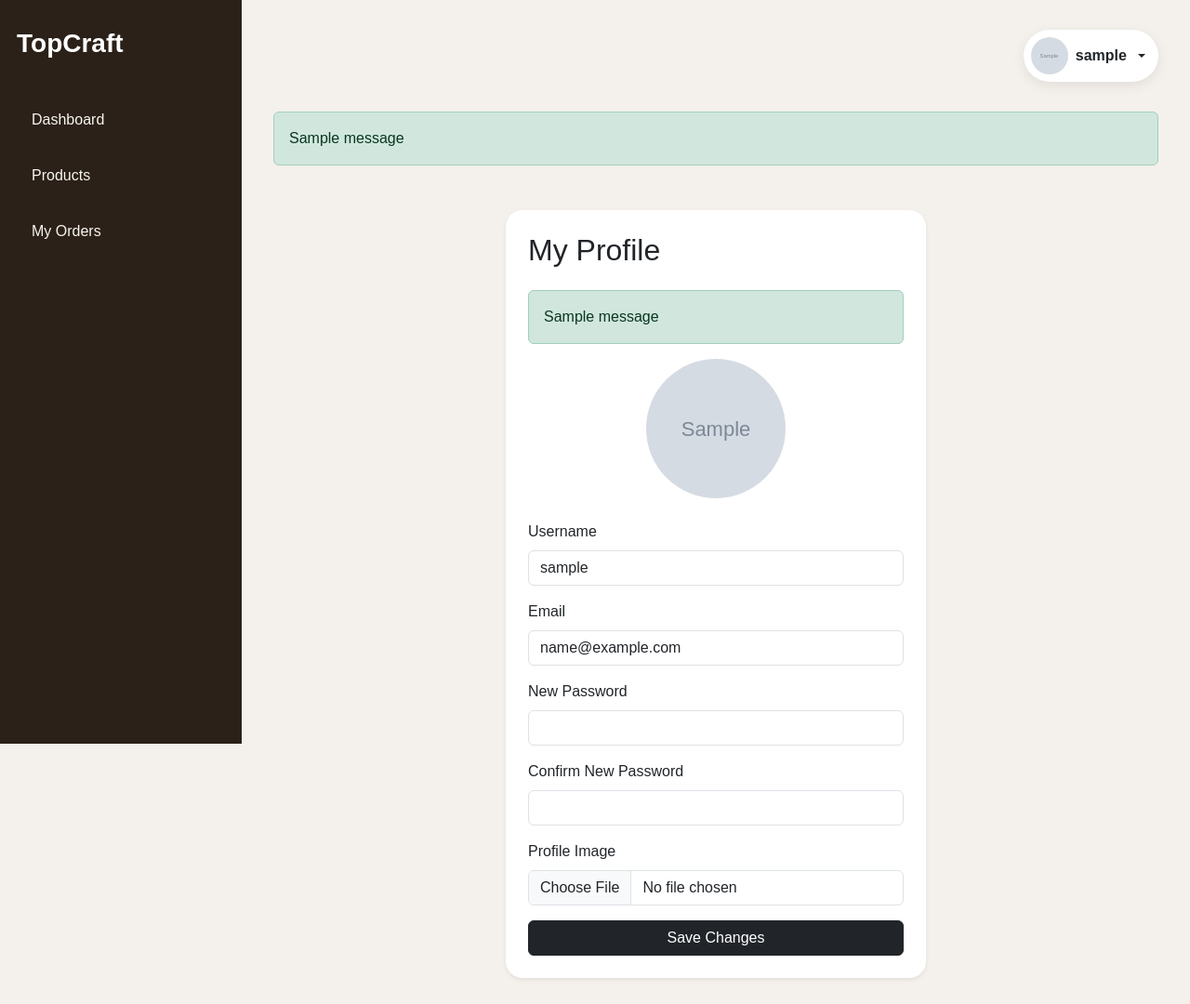
After one commit to Kyahade/topcraft-django, a Django app: page /customer/profile/ in a window 1280 px wide. The commit adds this page. Shown: the whole page at 93% size. Run offline with Django 5.2, Linux system fonts and the light colour scheme; a user stored in the database is signed in; tables that the repository leaves empty hold one stand-in row (values such as "Sample post"); grey boxes marked "Sample" are stand-in pictures; one stand-in notice (Sample message) is shown.

Commit message:
Added customer registration and profile system

```diff
--- a/core/forms.py
+++ b/core/forms.py
@@ -1,5 +1,7 @@
+from email.mime import image
+
 from django import forms
-from .models import Worker, InventoryItem, Order, Project, CustomRequest, StandardProduct
+from .models import Worker, InventoryItem, Order, Project, CustomRequest, StandardProduct, UserProfile
 from django.utils import timezone
 
 class WorkerForm(forms.ModelForm):
@@ -46,3 +48,81 @@ class StandardProductForm(forms.ModelForm):
     class Meta:
         model = StandardProduct
         fields = '__all__'
+
+class CustomerProfileForm(forms.ModelForm):
+    username = forms.CharField(max_length=150)
+    email = forms.EmailField(required=True)
+
+    new_password = forms.CharField(
+        widget=forms.PasswordInput(),
+        required=False
+    )
+
+    confirm_password = forms.CharField(
+        widget=forms.PasswordInput(),
+        required=False
+    )
+
+    class Meta:
+        model = UserProfile
+        fields = ['profile_image']
+
+    def __init__(self, *args, **kwargs):
+        self.user = kwargs.pop('user', None)
+        super().__init__(*args, **kwargs)
+
+        if self.user:
+            self.fields['username'].initial = self.user.username
+            self.fields['email'].initial = self.user.email
+
+        for field in self.fields.values():
+            field.widget.attrs.update({
+                'class': 'form-control'
+            })
+
+    def clean(self):
+        cleaned_data = super().clean()
+
+        new_password = cleaned_data.get('new_password')
+        confirm_password = cleaned_data.get('confirm_password')
+
+        if new_password:
+            if new_password != confirm_password:
+                raise forms.ValidationError("Passwords do not match.")
+
+            if len(new_password) < 8:
+                raise forms.ValidationError("Password must be at least 8 characters long.")
+
+
+        return cleaned_data
+
+    def clean_profile_image(self):
+        image = self.cleaned_data.get('profile_image')
+
+        if image:
+            valid_types = ['image/jpeg', 'image/png', 'image/webp']
+
+            if image.content_type not in valid_types:
+                raise forms.ValidationError(
+                    "Only JPG, PNG, and WEBP images are allowed."
+                )
+
+        return image
+
+    def save(self, commit=True):
+        profile = super().save(commit=False)
+
+        if self.user:
+            self.user.username = self.cleaned_data['username']
+            self.user.email = self.cleaned_data['email']
+
+            new_password = self.cleaned_data.get('new_password')
+
+            if new_password:
+                self.user.set_password(new_password)
+
+            if commit:
+                self.user.save()
+                profile.save()
+
+        return profile
--- a/core/templates/customer/base.html
+++ b/core/templates/customer/base.html
@@ -2,11 +2,12 @@
 <html>
 <head>
     <title>TopCraft Customer</title>
+
     <link href="https://cdn.jsdelivr.net/npm/bootstrap@5.3.7/dist/css/bootstrap.min.css" rel="stylesheet">
 
     <style>
         body {
-            background-color: #f5f6f7;
+            background-color: #f4f1ec;
             font-family: Arial, sans-serif;
             margin: 0;
         }
@@ -18,56 +19,73 @@
 
         .sidebar {
             width: 260px;
-            background-color: #212529;
+            background: #2b2118;
             color: white;
-            padding: 24px 18px;
+            padding: 26px 18px;
             position: fixed;
             top: 0;
             left: 0;
             bottom: 0;
         }
 
-        .sidebar h2 {
+        .brand {
             font-size: 28px;
-            font-weight: 600;
-            margin-bottom: 35px;
+            font-weight: 700;
+            margin-bottom: 36px;
         }
 
         .sidebar a {
-            display: block;
-            color: white;
+            display: flex;
+            align-items: center;
+            color: #f8f5f0;
             text-decoration: none;
             font-weight: 500;
-            padding: 12px 16px;
+            padding: 13px 16px;
             margin-bottom: 10px;
-            border-radius: 6px;
+            border-radius: 12px;
         }
 
         .sidebar a:hover {
-            background-color: rgba(255, 255, 255, 0.08);
-        }
-
-        .logout-btn {
-            background-color: #dc3545 !important;
-            text-align: center;
-            margin-top: 35px;
+            background-color: rgba(255, 255, 255, 0.10);
         }
 
         .main-content {
             margin-left: 260px;
-            padding: 35px 28px;
+            padding: 28px 34px;
             width: calc(100% - 260px);
         }
 
+        .topbar {
+            height: 64px;
+            display: flex;
+            justify-content: flex-end;
+            align-items: center;
+            margin-bottom: 28px;
+        }
+
+        .profile-toggle {
+            background: white;
+            border-radius: 999px;
+            padding: 8px 14px 8px 8px;
+            box-shadow: 0 4px 14px rgba(0,0,0,0.08);
+        }
+
+        .profile-toggle img {
+            width: 40px;
+            height: 40px;
+            object-fit: cover;
+        }
+
         h1 {
-            font-size: 44px;
+            font-size: 42px;
             font-weight: 700;
+            color: #2b2118;
         }
 
         .card {
             border: none;
-            border-radius: 10px;
-            box-shadow: 0 2px 8px rgba(0,0,0,0.08);
+            border-radius: 18px;
+            box-shadow: 0 6px 18px rgba(0,0,0,0.08);
         }
     </style>
 </head>
@@ -77,16 +95,53 @@
 <div class="layout">
 
     <aside class="sidebar">
-        <h2>TopCraft</h2>
+        <div class="brand">TopCraft</div>
 
         <a href="{% url 'customer_dashboard' %}">Dashboard</a>
         <a href="{% url 'customer_products' %}">Products</a>
         <a href="{% url 'customer_orders' %}">My Orders</a>
-
-        <a href="{% url 'logout' %}" class="logout-btn">Logout</a>
     </aside>
 
     <main class="main-content">
+
+        <div class="topbar">
+            <div class="dropdown">
+
+                <a
+                    class="profile-toggle d-flex align-items-center gap-2 text-dark text-decoration-none dropdown-toggle"
+                    href="#"
+                    role="button"
+                    data-bs-toggle="dropdown"
+                >
+                    {% if request.user.userprofile.profile_image %}
+                        <img src="{{ request.user.userprofile.profile_image.url }}" class="rounded-circle">
+                    {% else %}
+                        <img src="https://via.placeholder.com/40" class="rounded-circle">
+                    {% endif %}
+
+                    <strong>{{ request.user.username }}</strong>
+                </a>
+
+                <ul class="dropdown-menu dropdown-menu-end shadow border-0">
+                    <li>
+                        <a class="dropdown-item" href="{% url 'customer_profile' %}">
+                            My Profile
+                        </a>
+                    </li>
+
+                    <li>
+                        <hr class="dropdown-divider">
+                    </li>
+
+                    <li>
+                        <a class="dropdown-item text-danger" href="{% url 'logout' %}">
+                            Logout
+                        </a>
+                    </li>
+                </ul>
+
+            </div>
+        </div>
 
         {% if messages %}
             {% for message in messages %}
@@ -101,5 +156,7 @@
 
 </div>
 
+<script src="https://cdn.jsdelivr.net/npm/bootstrap@5.3.7/dist/js/bootstrap.bundle.min.js"></script>
+
 </body>
 </html>
--- /dev/null
+++ b/core/templates/customer/profile.html
@@ -0,0 +1,122 @@
+{% extends 'customer/base.html' %}
+{% load static %}
+
+{% block content %}
+
+<div class="container mt-5">
+
+    <div class="row justify-content-center">
+
+        <div class="col-md-6">
+
+            {% if form.non_field_errors %}
+                <div class="alert alert-danger">
+                    {% for error in form.non_field_errors %}
+                        <p class="mb-0">{{ error }}</p>
+                    {% endfor %}
+                </div>
+            {% endif %}
+
+            <div class="card shadow-sm border-0">
+
+                <div class="card-body p-4">
+
+                    <h2 class="mb-4">
+                        My Profile
+                    </h2>
+
+                    {% if messages %}
+                        {% for message in messages %}
+                            <div class="alert alert-success">
+                                {{ message }}
+                            </div>
+                        {% endfor %}
+                    {% endif %}
+
+                    <div class="text-center mb-4">
+
+                        {% if profile.profile_image %}
+                            <img
+                                src="{{ profile.profile_image.url }}"
+                                class="rounded-circle"
+                                width="150"
+                                height="150"
+                                style="object-fit: cover;"
+                            >
+                        {% else %}
+                            <img
+                                src="https://via.placeholder.com/150"
+                                class="rounded-circle"
+                                width="150"
+                                height="150"
+                            >
+                        {% endif %}
+
+                    </div>
+
+                    <form method="POST" enctype="multipart/form-data">
+
+                        {% csrf_token %}
+
+                        <div class="mb-3">
+
+                            <label class="form-label">
+                                Username
+                            </label>
+
+                            {{ form.username }}
+
+                        </div>
+
+                        <div class="mb-3">
+
+                            <label class="form-label">
+                                Email
+                            </label>
+
+                            {{ form.email }}
+
+                        </div>
+
+                        <div class="mb-3">
+    <label class="form-label">New Password</label>
+    {{ form.new_password }}
+</div>
+
+<div class="mb-3">
+    <label class="form-label">Confirm New Password</label>
+    {{ form.confirm_password }}
+</div>
+
+                        <div class="mb-3">
+
+                            <label class="form-label">
+                                Profile Image
+                            </label>
+
+                            <input
+                                type="file"
+                                name="profile_image"
+                                class="form-control"
+                                accept="image/*"
+                            >
+
+                        </div>
+
+                        <button type="submit" class="btn btn-dark w-100">
+                            Save Changes
+                        </button>
+
+                    </form>
+
+                </div>
+
+            </div>
+
+        </div>
+
+    </div>
+
+</div>
+
+{% endblock %}
--- a/core/urls.py
+++ b/core/urls.py
@@ -42,4 +42,6 @@ urlpatterns = [
     path('orders/<int:pk>/accept/', views.accept_order, name='accept_order'),
     path('orders/<int:pk>/reject/', views.reject_order, name='reject_order'),
     path('projects/<int:pk>/assign-worker/', views.assign_worker, name='assign_worker'),
+    path('register/', views.register_view, name='register'),
+    path('customer/profile/', views.customer_profile, name='customer_profile'),
     ]
--- a/core/views.py
+++ b/core/views.py
@@ -1,12 +1,12 @@
 from django.shortcuts import render, redirect, get_object_or_404
-from django.contrib.auth import authenticate, login, logout
+from django.contrib.auth import authenticate, login, logout, update_session_auth_hash
 from django.contrib.auth.decorators import login_required
 from django.contrib import messages
 from django.http import HttpResponseForbidden
 from django.utils import timezone
 from django.contrib.auth.models import User
 from .models import Worker, InventoryItem, Order, Project, UserProfile, CustomRequest, StandardProduct
-from .forms import InventoryItemForm, WorkerForm, OrderForm, ProjectForm, CustomRequestForm, StandardProductForm, AssignWorkerForm
+from .forms import InventoryItemForm, WorkerForm, OrderForm, ProjectForm, CustomRequestForm, StandardProductForm, AssignWorkerForm, CustomerProfileForm
 
 
 def role_required(role):
@@ -493,3 +493,71 @@ def reject_order(request, pk):
     order.save()
 
     return redirect('orders')
+
+def register_view(request):
+    if request.method == "POST":
+        username = request.POST.get("username")
+        password = request.POST.get("password")
+        confirm_password = request.POST.get("confirm_password")
+        email = request.POST.get("email")
+
+        if User.objects.filter(username=username).exists():
+            messages.error(request, "Username already exists.")
+            return redirect("register")
+
+        if User.objects.filter(email=email).exists():
+            messages.error(request, "Email is already registered.")
+            return redirect("register")
+
+        if password != confirm_password:
+            messages.error(request, "Passwords do not match.")
+            return redirect("register")
+
+        if len(password) < 8:
+            messages.error(request, "Password must be at least 8 characters long.")
+            return redirect("register")
+
+        user = User.objects.create_user(
+            username=username,
+            email=email,
+            password=password
+        )
+
+        UserProfile.objects.create(
+            user=user,
+            role="customer"
+        )
+
+        messages.success(request, "Customer account created successfully. Please login.")
+        return redirect("login")
+
+    return render(request, "core/register.html")
+
+@login_required
+def customer_profile(request):
+    profile = request.user.userprofile
+
+    if request.method == "POST":
+        form = CustomerProfileForm(
+            request.POST,
+            request.FILES,
+            instance=profile,
+            user=request.user
+        )
+
+        if form.is_valid():
+            form.save()
+            update_session_auth_hash(request, request.user)
+            messages.success(request, "Profile updated successfully.")
+            return redirect("customer_profile")
+
+    else:
+        form = CustomerProfileForm(
+            instance=profile,
+            user=request.user
+        )
+
+    return render(request, "customer/profile.html", {
+        "form": form,
+        "profile": profile
+    })
--- a/topcraft/settings.py
+++ b/topcraft/settings.py
@@ -126,3 +126,6 @@ STATICFILES_DIRS = [
 ]
 
 LOGIN_URL = 'login'
+
+MEDIA_URL = '/media/'
+MEDIA_ROOT = BASE_DIR / 'media'
--- a/topcraft/urls.py
+++ b/topcraft/urls.py
@@ -1,7 +1,14 @@
 from django.contrib import admin
 from django.urls import path, include
+from django.shortcuts import redirect
+from django.conf import settings
+from django.conf.urls.static import static
 
 urlpatterns = [
+    path('', lambda request: redirect('login')),
     path('admin/', admin.site.urls),
     path('', include('core.urls')),
 ]
+
+if settings.DEBUG:
+    urlpatterns += static(settings.MEDIA_URL, document_root=settings.MEDIA_ROOT)
```
Also changed, not shown: core/models.py (+11 -1 lines), core/templates/core/login.html (+10 -0 lines), core/templates/core/register.html (added, +116 -0 lines), core/templates/customer/customer_dashboard.html (+132 -25 lines), core/migrations/0009_userprofile_profile_image.py (added), media/profile_images/crafty.png (added), media/profile_images/dc353552-15b5-4630-bd3d-06b6f3d8cf3a.jfif (added), profile_images/Arch_Glass_Cabinet_in_Matte_Black_Finish.png (added), profile_images/stock-photo-wooden-high-table-and-high-chair-for-cafe-2310047137.jpg (added).
